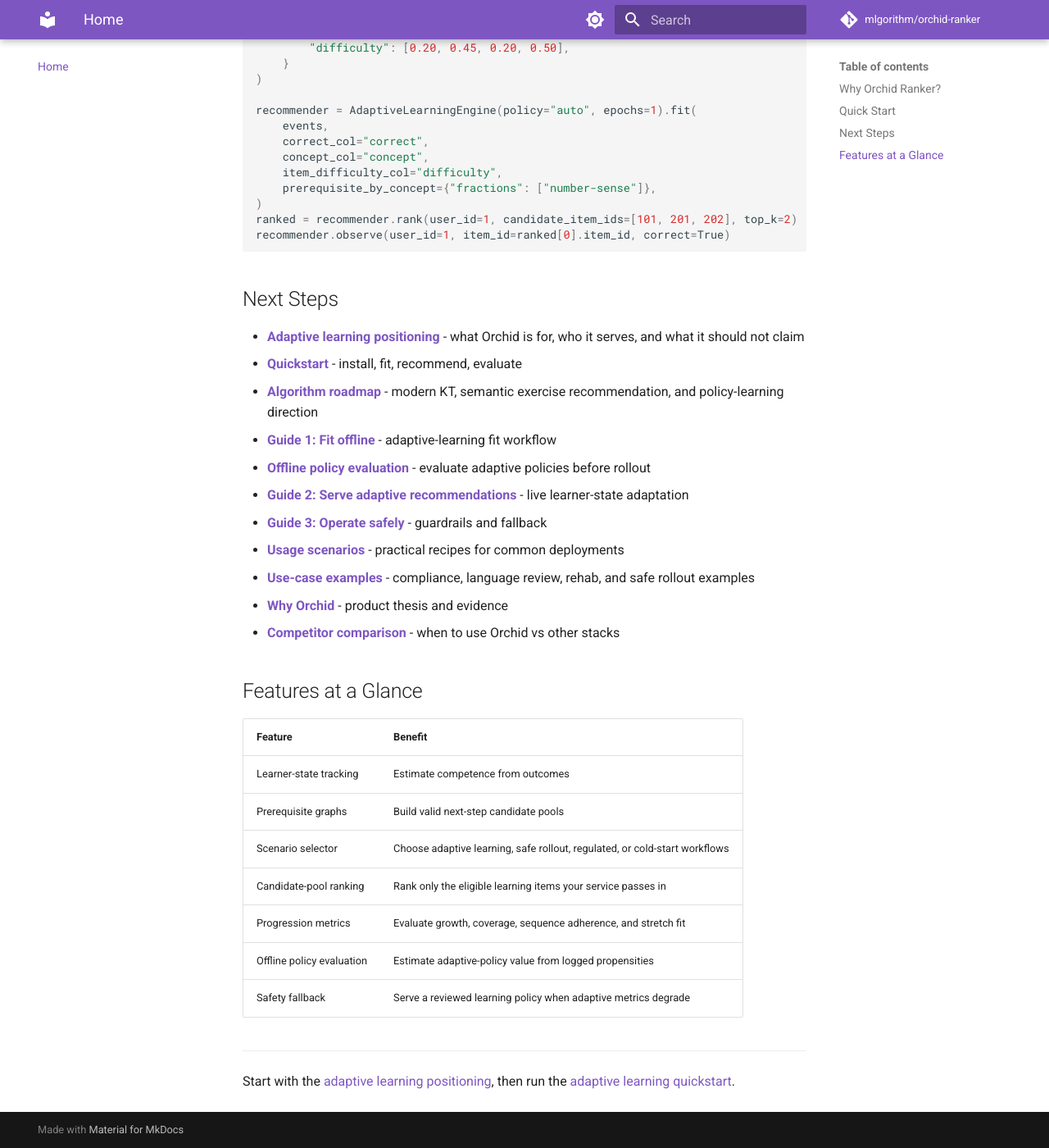
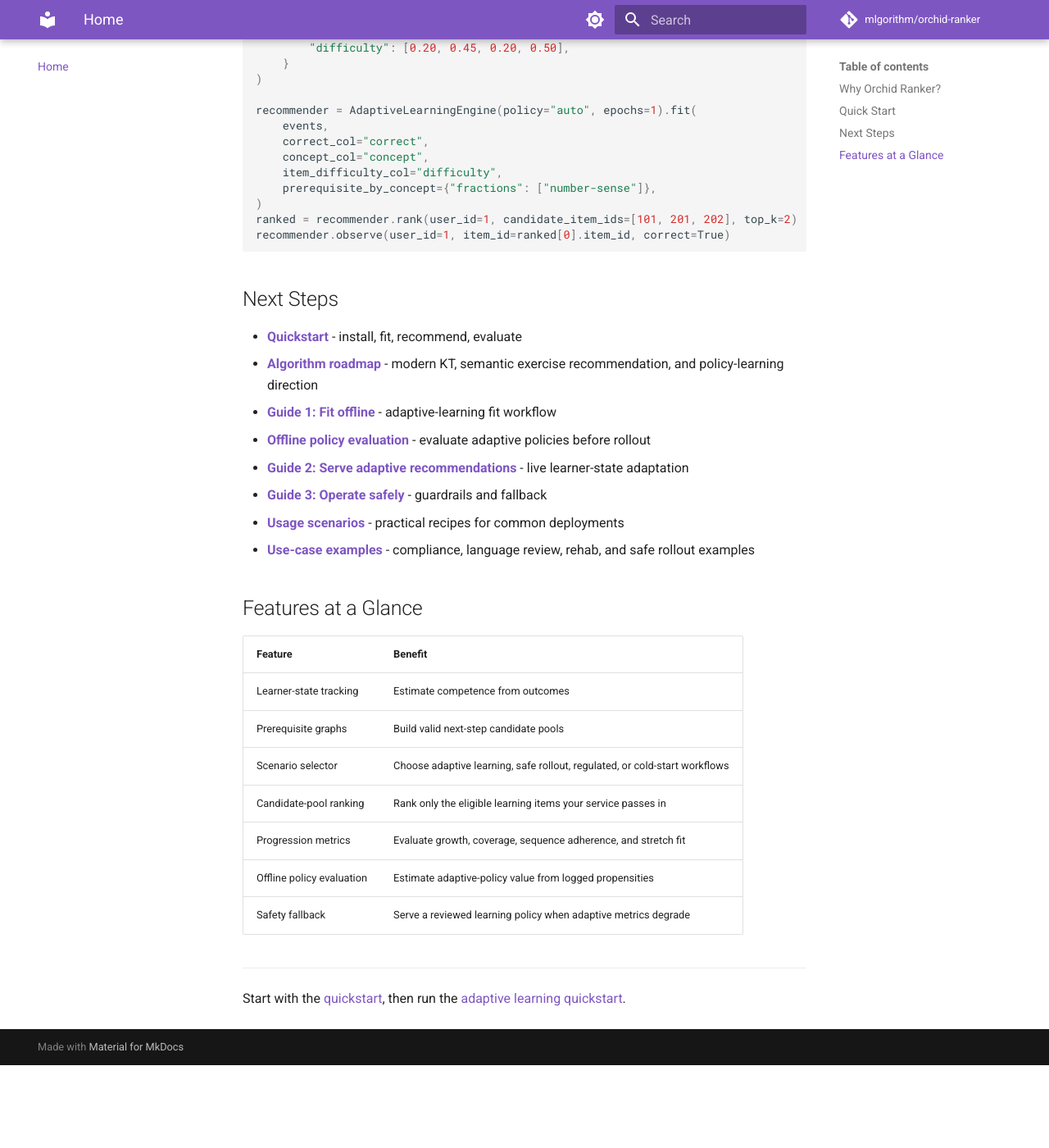
Before and after one commit to mlgorithm/orchid-ranker, an MkDocs documentation site: the page built from docs/index.md, in a window 1280 px wide and 1400 px high, scrolled down 1061 px. Shown: the whole window at 82% size. Built offline with MkDocs 1.6.1 and Material for MkDocs 9.7.7, drawn with Linux system fonts in a browser that asks for light colours; comment, search, counter and statistics services are not loaded; the version menu is left out; after the commit the page ends 2360 px from its top, so only the background shows below that.

Commit message:
Remove internal strategy/positioning docs from the public repo
These were internal-only and should not ship in a public OSS repo. Removes the
five strategy/positioning docs and de-links them from the README, the mkdocs
nav, and the docs index/landing pages so no links dangle:

- docs/competitive-brief.md   (internal competitive analysis, battlecards)
- docs/brainstorm-notes.md    (internal GTM/strategy brainstorm)
- docs/competitors.md         (competitor comparison)
- docs/why-orchid.md          (positioning thesis)
- docs/adaptive-learning-positioning.md (market positioning)

Note: this removes them going forward; a separate history purge follows.

Co-Authored-By: Claude Opus 4.8 <noreply@anthropic.com>

```diff
--- a/docs/index.md
+++ b/docs/index.md
@@ -55,7 +55,6 @@ recommender.observe(user_id=1, item_id=ranked[0].item_id, correct=True)
 
 ## Next Steps
 
-- [**Adaptive learning positioning**](adaptive-learning-positioning.md) - what Orchid is for, who it serves, and what it should not claim
 - [**Quickstart**](quickstart.md) - install, fit, recommend, evaluate
 - [**Algorithm roadmap**](algorithm-roadmap.md) - modern KT, semantic exercise recommendation, and policy-learning direction
 - [**Guide 1: Fit offline**](guides/01-fit-offline.md) - adaptive-learning fit workflow
@@ -64,8 +63,6 @@ recommender.observe(user_id=1, item_id=ranked[0].item_id, correct=True)
 - [**Guide 3: Operate safely**](guides/03-operate-safely.md) - guardrails and fallback
 - [**Usage scenarios**](scenarios.md) - practical recipes for common deployments
 - [**Use-case examples**](examples.md) - compliance, language review, rehab, and safe rollout examples
-- [**Why Orchid**](why-orchid.md) - product thesis and evidence
-- [**Competitor comparison**](competitors.md) - when to use Orchid vs other stacks
 
 ## Features at a Glance
 
@@ -81,6 +78,6 @@ recommender.observe(user_id=1, item_id=ranked[0].item_id, correct=True)
 
 ---
 
-Start with the [adaptive learning positioning](adaptive-learning-positioning.md),
+Start with the [quickstart](quickstart.md),
 then run the
 [adaptive learning quickstart](https://github.com/mlgorithm/orchid-ranker/blob/main/examples/adaptive_learning_quickstart.py).
--- a/mkdocs.yml
+++ b/mkdocs.yml
@@ -49,11 +49,8 @@ plugins:
 
 nav:
   - Home: index.md
-  - Adaptive learning fit: adaptive-learning-positioning.md
   - Algorithm roadmap: algorithm-roadmap.md
   - Literature notes: adaptive-recommender-literature.md
-  - Why Orchid: why-orchid.md
-  - Competitors: competitors.md
   - Usage scenarios: scenarios.md
   - Use-case examples: examples.md
   - Core vs. specialty: core-vs-specialty.md
```
Also changed, not shown: README.md (+0 -3 lines), docs/README.md (+0 -2 lines), docs/quickstart.md (+0 -1 lines).
